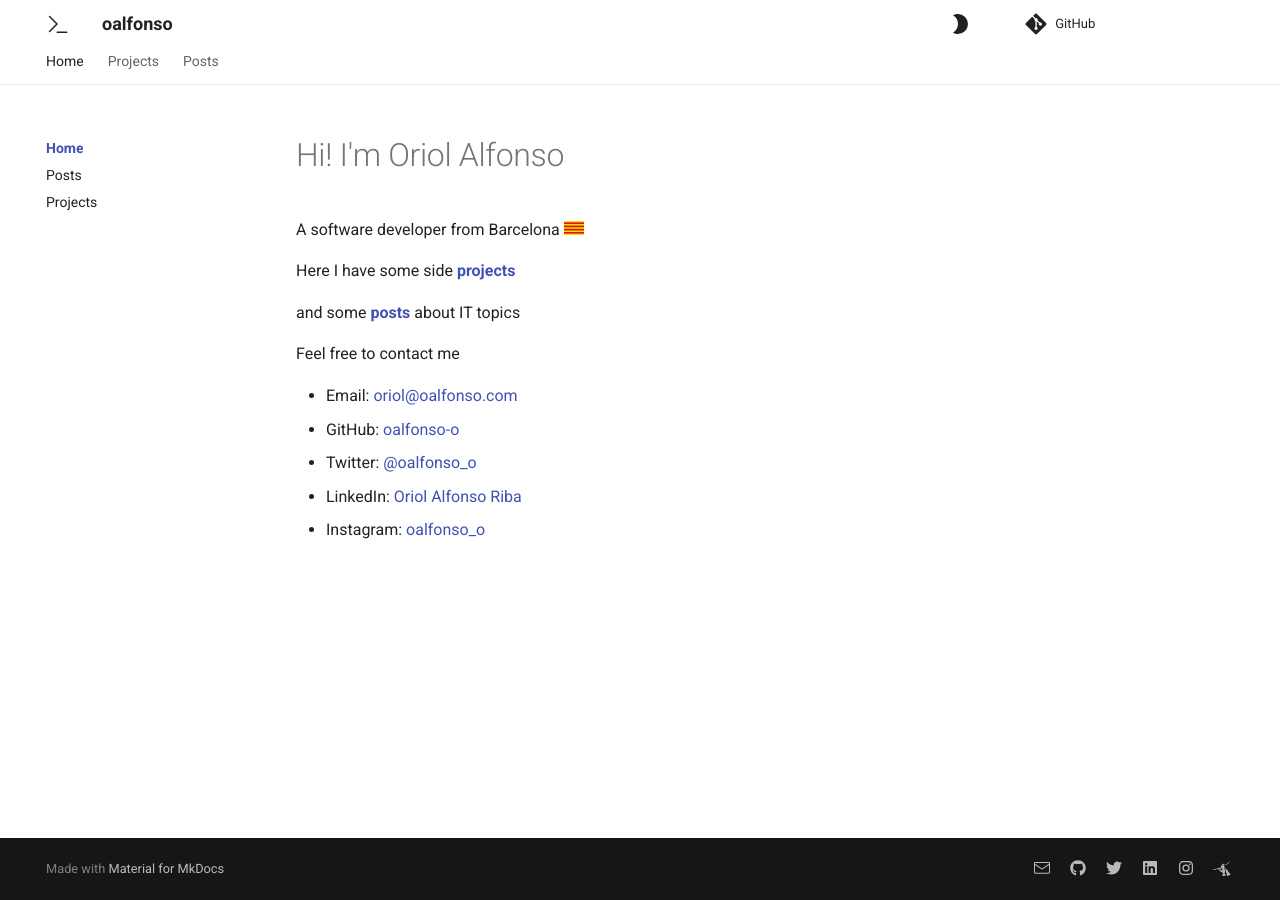
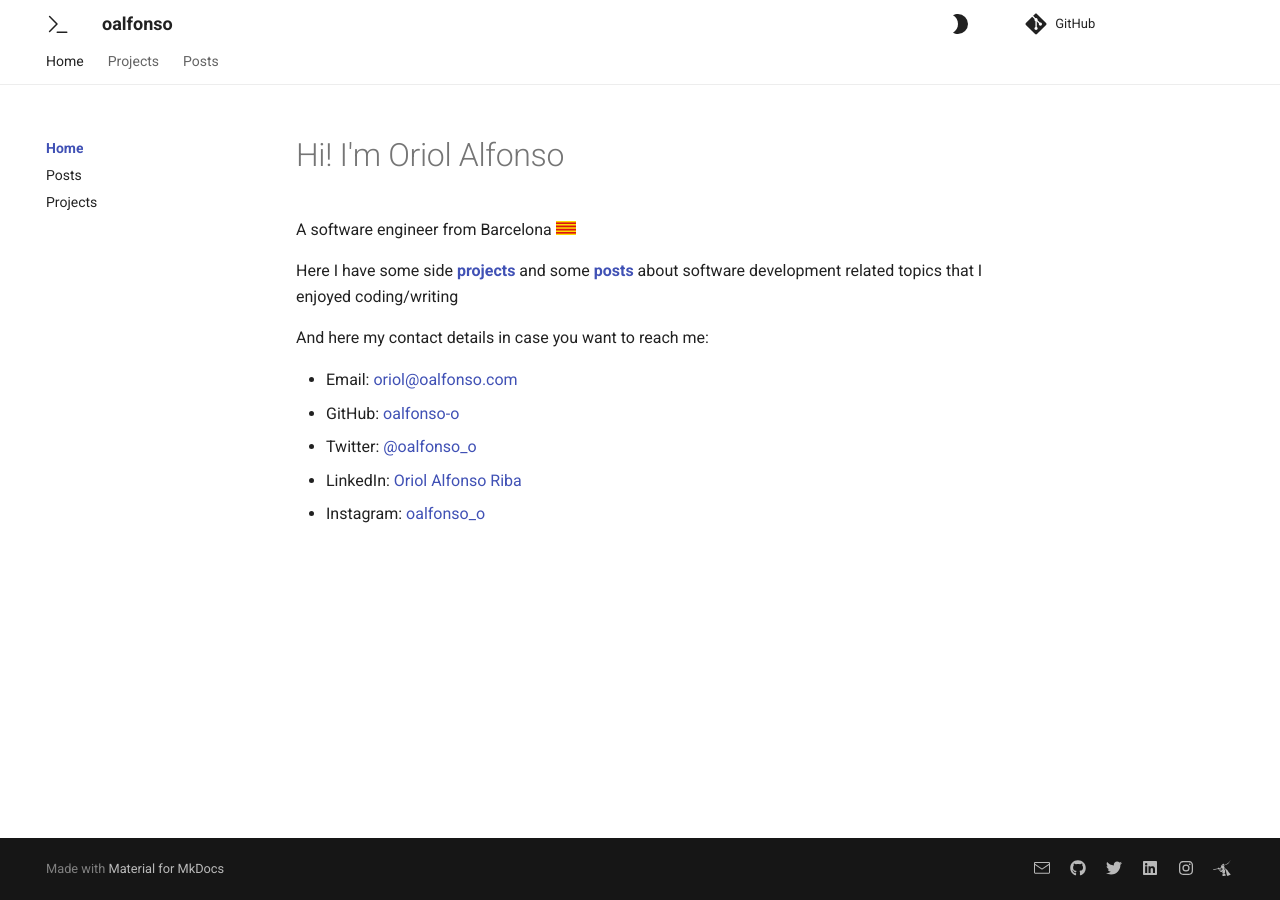
Before and after one commit to oalfonso-o/mkdocs, an MkDocs documentation site: the page built from docs/index.md, in a window 1280 px wide. Built offline with MkDocs 1.6.1 and Material for MkDocs 9.7.7, drawn with Linux system fonts in a browser that asks for light colours; comment, search, counter and statistics services are not loaded.

Commit message:
Rephrase the index

```diff
--- a/docs/index.md
+++ b/docs/index.md
@@ -1,12 +1,10 @@
 # Hi! I'm Oriol Alfonso
 
-A software developer from Barcelona <img src="assets/flag_catalonia.png" style="width: 20px;"/>
+A software engineer from Barcelona <img src="assets/flag_catalonia.png" style="width: 20px;"/>
 
-Here I have some side **[projects](projects/index.md)**
+Here I have some side **[projects](projects/index.md)** and some **[posts](posts/index.md)** about software development related topics that I enjoyed coding/writing
 
-and some **[posts](posts/index.md)** about IT topics
-
-Feel free to contact me
+And here my contact details in case you want to reach me:
 
 - Email: [oriol@oalfonso.com](mailto:oriol@oalfonso.com){target=_blank}
 - GitHub: [oalfonso-o](https://github.com/oalfonso-o){target=_blank}
```
